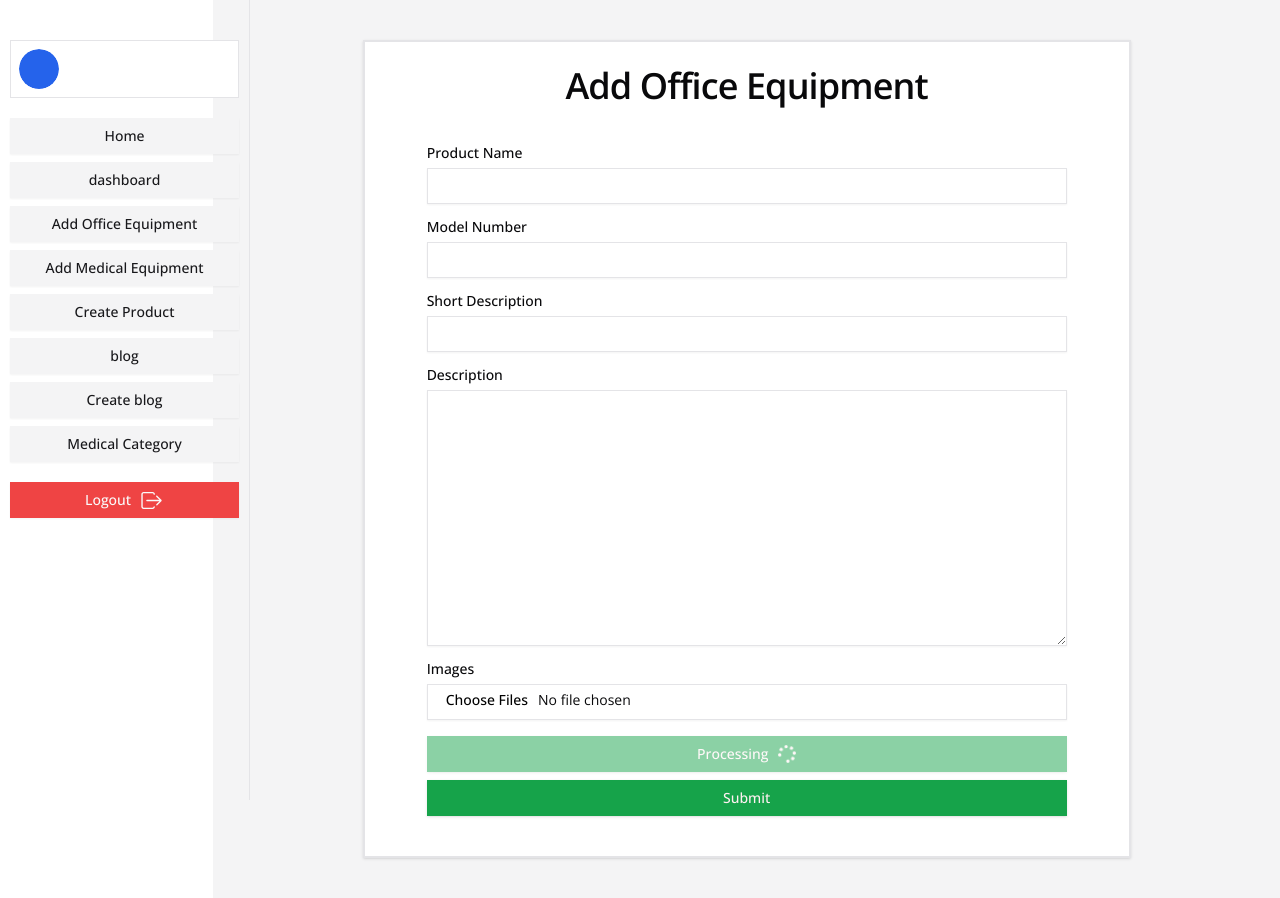
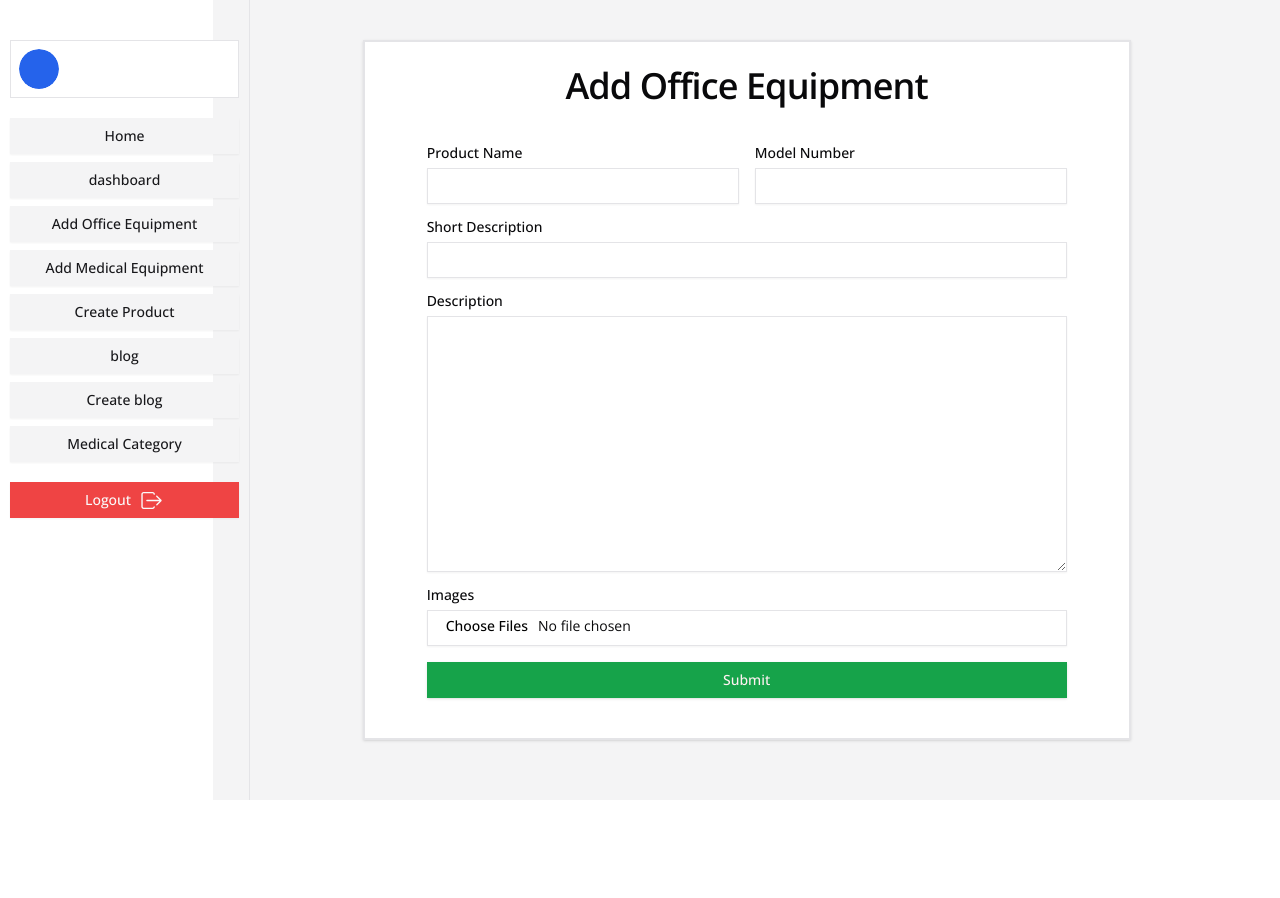
Before and after one commit to tendertradinginc/sunway-international-client, a Next.js app: page /dashboard/add-office-equipment in a window 1280 px wide. After the commit the page ends 800 px from the top, so only its background shows below. Built offline with nearby package versions, Linux system fonts and the light colour scheme.

Commit message:
updated office equipment form
intigrated with the backend api
uploading images with imageBB and then after the loading is finished submitting the form
after submission resetting the form

```diff
--- a/src/app/(withDashboardLayout)/dashboard/add-office-equipment/page.jsx
+++ b/src/app/(withDashboardLayout)/dashboard/add-office-equipment/page.jsx
@@ -9,11 +9,12 @@ import { Label } from "@/components/ui/label";
 import { Textarea } from "@/components/ui/textarea";
 import { FaSpinner } from "react-icons/fa6";
 import Image from "next/image";
+import axios from "axios";
 import { toast } from "sonner";
+import { uploadImageToImgBB } from "@/utils/imageUpload";
 
 const AddOfficeEquipmentPage = () => {
-  // TODO: Setup imge upload & directly insert the data into formdata
-  // TODO: use the custom api to send data to the backend and create a loading state while it's submitting
+  const [loading, setLoading] = useState(false);
 
   const [formData, setFormData] = useState({
     modelNumber: "",
@@ -31,20 +32,50 @@ const AddOfficeEquipmentPage = () => {
     });
   };
 
-  const handleImageUpload = (e) => {
+  const handleImageUpload = async (e) => {
+    setLoading(true); // Start loading before image upload
+    try {
       const files = Array.from(e.target.files);
-    const imageUrls = files.map((file) => URL.createObjectURL(file));
-    setFormData({
-      ...formData,
-      images: imageUrls.map((url) => ({ url })),
-    });
+      const imageUploadPromises = files.map((file) => uploadImageToImgBB(file));
+      const imageUrls = await Promise.all(imageUploadPromises);
+
+      setFormData((prevFormData) => ({
+        ...prevFormData,
+        images: [...prevFormData.images, ...imageUrls],
+      }));
+    } catch (error) {
+      toast.error("Failed to upload images. Please try again.");
+    } finally {
+      setLoading(false); // Stop loading after image upload is complete
+    }
   };
 
-  const handleSubmit = (e) => {
+  const handleSubmit = async (e) => {
     e.preventDefault();
-    // Handle form submission logic here
-    console.log(formData);
+    setLoading(true);
+
+    try {
+      const res = await axios.post(
+        "http://localhost:5000/api/v1/officeEquipment/create",
+        formData,
+      );
+
+      if (res.status === 201) {
         toast.success("Product Added Successfully!");
+        // Reset form data
+        setFormData({
+          modelNumber: "",
+          productName: "",
+          images: [],
+          shortDescription: "",
+          description: "",
+        });
+      }
+    } catch (error) {
+      toast.error("Failed to add product. Please try again.");
+    } finally {
+      setLoading(false);
+    }
   };
 
   return (
@@ -58,12 +89,13 @@ const AddOfficeEquipmentPage = () => {
           </CardHeader>
           <CardContent>
             <form className="mx-auto max-w-2xl p-4" onSubmit={handleSubmit}>
-              {/* name */}
-              <div className="mb-4">
+              <div className="mb-4 grid grid-cols-1 gap-4 sm:grid-cols-2">
+                {/* Product Name */}
+                <div>
                   <Label className="mb-2 block">Product Name</Label>
                   <Input
                     type="text"
-                  name="uniqueId"
+                    name="productName"
                     value={formData.productName}
                     onChange={handleInputChange}
                     required
@@ -71,7 +103,7 @@ const AddOfficeEquipmentPage = () => {
                 </div>
 
                 {/* Model Number */}
-              <div className="mb-4">
+                <div>
                   <Label className="mb-2 block">Model Number</Label>
                   <Input
                     type="text"
@@ -80,6 +112,7 @@ const AddOfficeEquipmentPage = () => {
                     onChange={handleInputChange}
                     required
                   />
+                </div>
               </div>
 
               {/* Short Description */}
@@ -119,15 +152,15 @@ const AddOfficeEquipmentPage = () => {
                 />
                 <div className="mt-2">
                   {formData.images.length > 0 && (
-                    <div className="grid grid-cols-3">
+                    <div className="grid grid-cols-3 gap-4">
                       {formData.images.map((image, index) => (
                         <div key={index}>
                           <Image
-                            src={image.url}
+                            src={image}
                             height={200}
                             width={200}
                             alt={`Uploaded ${index}`}
-                            className="mt-2 h-auto w-[200px]"
+                            className="mt-2 h-auto w-full"
                           />
                         </div>
                       ))}
@@ -137,14 +170,20 @@ const AddOfficeEquipmentPage = () => {
               </div>
 
               {/* Submit Button */}
-              <Button disabled className="w-full items-center gap-2.5">
+              <Button
+                disabled={loading}
+                className="w-full items-center gap-2.5"
+              >
+                {loading ? (
+                  <>
                     Processing
                     <span className="animate-spin">
                       <FaSpinner size={18} />
                     </span>
-              </Button>
-              <Button type="submit" className="mt-2 w-full">
-                Submit
+                  </>
+                ) : (
+                  "Submit"
+                )}
               </Button>
             </form>
           </CardContent>
```
Lines whose indentation alone changed are shown as unchanged.
